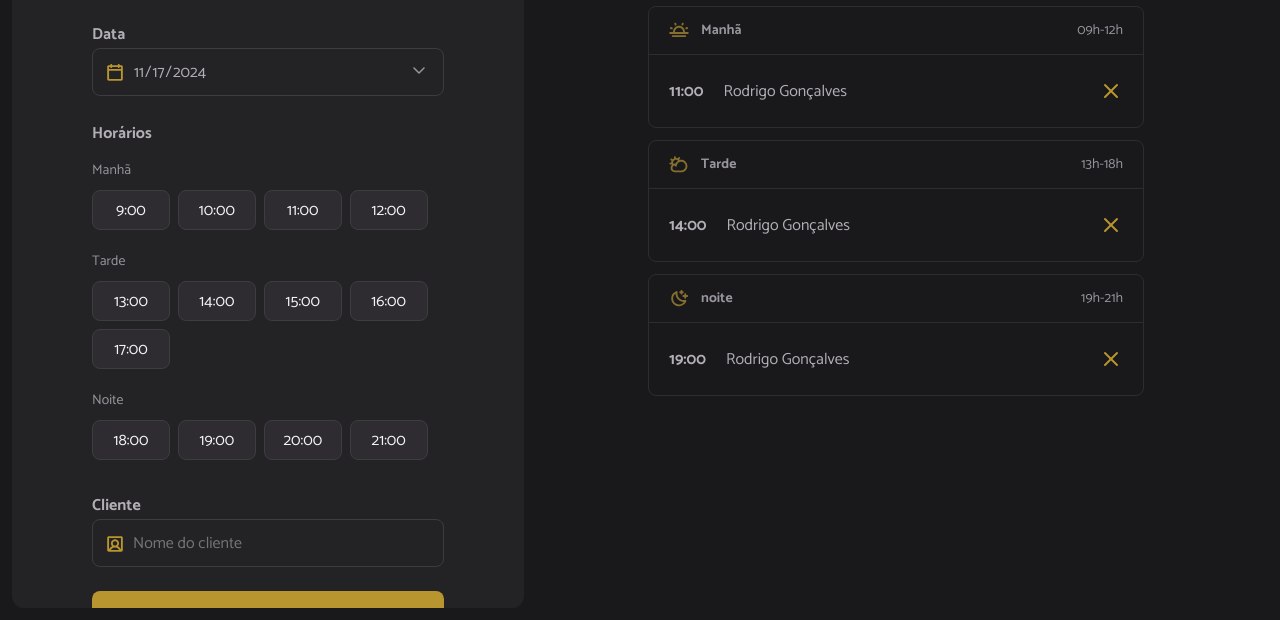
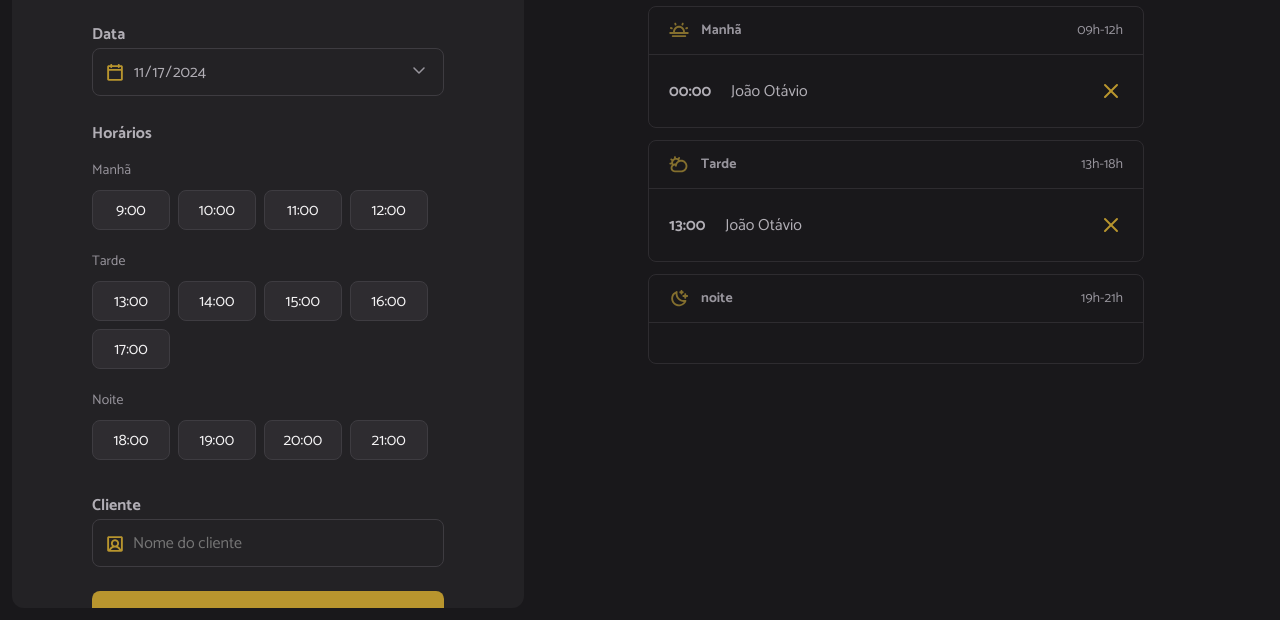
Before and after one commit to joschonarth/hairday, a website built with webpack: page index.html in a window 1280 px wide. Shown: the part 180-800 px from the top of the page. Built offline with nearby package versions, Linux system fonts and the light colour scheme; data requests are answered from the project's data file.

Commit message:
feat: render the day's schedules

```diff
--- a/index.html
+++ b/index.html
@@ -129,15 +129,15 @@
           </header>
           <ul id="period-morning" class="period">
             <!-- Exemplo  -->
-            <li>
+            <!-- <li>
               <strong>11:00</strong>
-              <span>Rodrigo Gonçalves</span>
+              <span>Fulano</span>
               <img
                 src="./src/assets/cancel.svg"
                 alt="Cancelar"
                 class="cancel-icon"
               />
-            </li>
+            </li> -->
           </ul>
         </section>
 
@@ -149,15 +149,15 @@
           </header>
           <ul id="period-afternoon" class="period">
             <!-- Exemplo -->
-            <li>
+            <!-- <li>
               <strong>14:00</strong>
-              <span>Rodrigo Gonçalves</span>
+              <span>Ciclano</span>
               <img
                 src="./src/assets/cancel.svg"
                 alt="Cancelar"
                 class="cancel-icon"
               />
-            </li>
+            </li> -->
           </ul>
         </section>
 
@@ -169,15 +169,15 @@
           </header>
           <ul id="period-night" class="period">
             <!-- Exemplo -->
-            <li>
+            <!-- <li>
               <strong>19:00</strong>
-              <span>Rodrigo Gonçalves</span>
+              <span>Beltrano</span>
               <img
                 src="./src/assets/cancel.svg"
                 alt="Cancelar"
                 class="cancel-icon"
               />
-            </li>
+            </li> -->
           </ul>
         </section>
       </aside>
--- a/server.json
+++ b/server.json
@@ -1,3 +1,14 @@
 {
-    "schedules": []
+  "schedules": [
+    {
+      "id": 1731800889687,
+      "name": "João Otávio",
+      "when": "2024-11-17T00:00:00.000Z"
+    },
+    {
+      "id": 1731803769892,
+      "name": "João Otávio",
+      "when": "2024-11-17T13:00:00.000Z"
+    }
+  ]
 }
--- a/src/modules/schedules/load.js
+++ b/src/modules/schedules/load.js
@@ -1,8 +1,15 @@
+import { scheduleFetchByDay } from "../../services/schedule-fetch-by-day.js"
 import { hoursLoad } from "../form/hours-load.js"
+import { scheduleShow } from "./show.js"
 
 const selectedDate = document.getElementById("date")
 
-export function schedulesDay() {
+export async function schedulesDay() {
     const date = selectedDate.value
+
+    const dailySchedules = await scheduleFetchByDay({ date })
+
+    scheduleShow({ dailySchedules })
+
     hoursLoad({ date })
 }
--- /dev/null
+++ b/src/modules/schedules/show.js
@@ -0,0 +1,45 @@
+import dayjs from "dayjs";
+
+const periodMorning = document.getElementById("period-morning")
+const periodAfternoon = document.getElementById("period-afternoon")
+const periodNight = document.getElementById("period-night")
+
+export function scheduleShow({ dailySchedules }) {
+    try {
+        periodMorning.innerHTML = ""
+        periodAfternoon.innerHTML = ""
+        periodNight.innerHTML = ""
+
+        dailySchedules.forEach((schedule) => {
+            const item = document.createElement("li")
+            const time = document.createElement("strong")
+            const name = document.createElement("span")
+
+            item.setAttribute("data-id", schedule.id)
+
+            time.textContent = dayjs(schedule.when).format("HH:mm")
+            name.textContent = schedule.name
+
+            const cancelIcon = document.createElement("img")
+            cancelIcon.classList.add("cancel-icon")
+            cancelIcon.setAttribute("src", "./src/assets/cancel.svg")
+            cancelIcon.setAttribute("alt", "Cancelar")
+
+            item.append(time, name, cancelIcon)
+
+            const hour = dayjs(schedule.when).hour()
+
+            if (hour <= 12) {
+                periodMorning.appendChild(item)
+            } else if (hour > 12 && hour <= 18) {
+                periodAfternoon.appendChild(item)
+            } else {
+                periodNight.appendChild(item)
+            }
+        })
+
+    } catch (error) {
+        console.log(error)
+        alert("Não foi possível exibir os agendamentos.")
+    }
+}
--- /dev/null
+++ b/src/services/schedule-fetch-by-day.js
@@ -0,0 +1,19 @@
+import dayjs from "dayjs"
+
+import { apiConfig } from "./api-config"
+
+export async function scheduleFetchByDay({ date }) {
+    try {
+        const response = await fetch(`${apiConfig.baseURL}/schedules`)
+
+        const data = await response.json()
+
+        const dailySchedules = data.filter((schedule) => dayjs(date).isSame(schedule.when, "day"))
+
+        return dailySchedules
+    } catch (error) {
+        console.log(error)
+        alert("Não foi possível buscar os agendamentos do dia selecionado.")
+    }
+
+}
```
